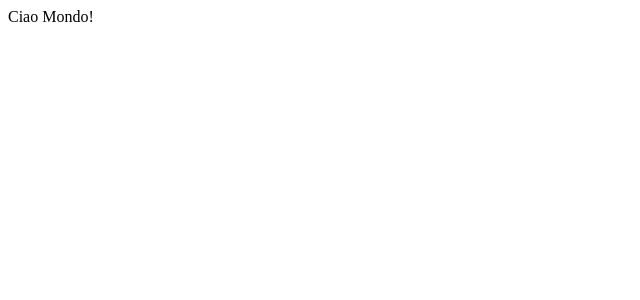
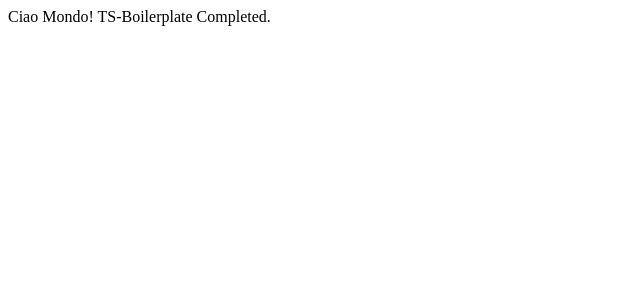
Before and after one commit to MatteoDiter/Candide, a React app: page / in a window 1280 px wide. Shown: the top 300 px of the page, without its empty margins (0-640 px from the left). Built offline with nearby package versions, Linux system fonts and the light colour scheme.

Commit message:
ts-boilerplate sample

```diff
--- a/client/App.tsx
+++ b/client/App.tsx
@@ -3,7 +3,7 @@ import React from 'react';
 const App: React.FC = () => {
   return (
     <>
-      Ciao Mondo!
+      Ciao Mondo! TS-Boilerplate Completed.
     </>
   );
 };
```
